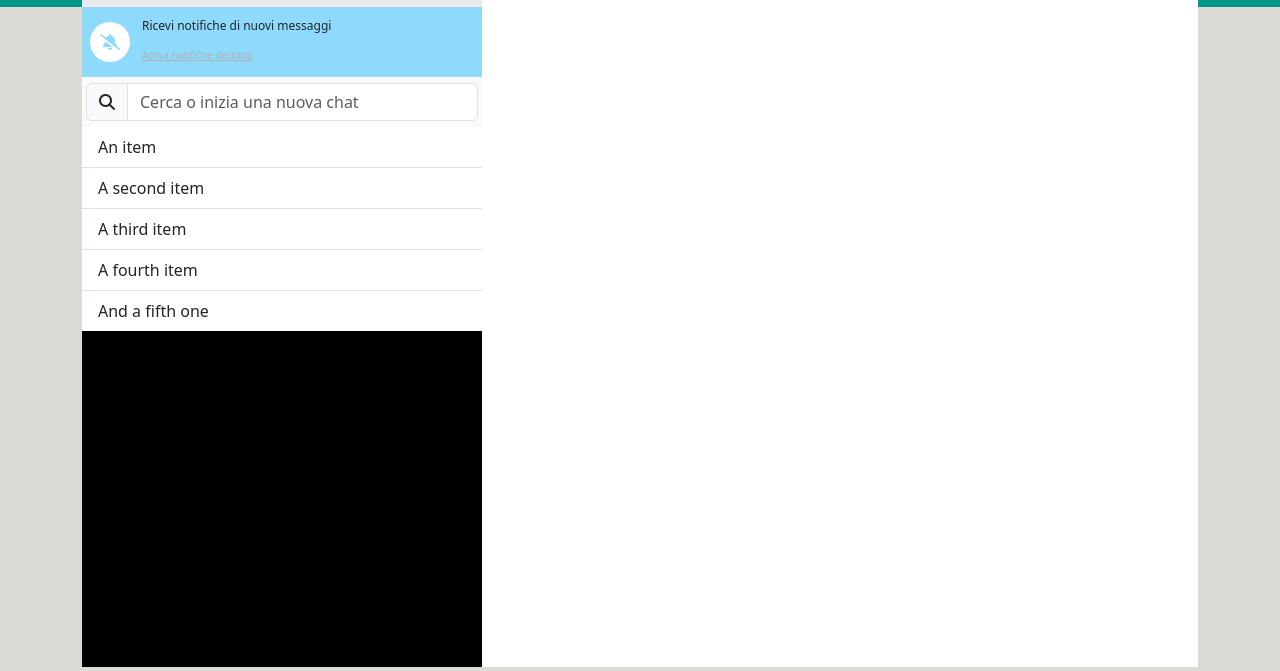
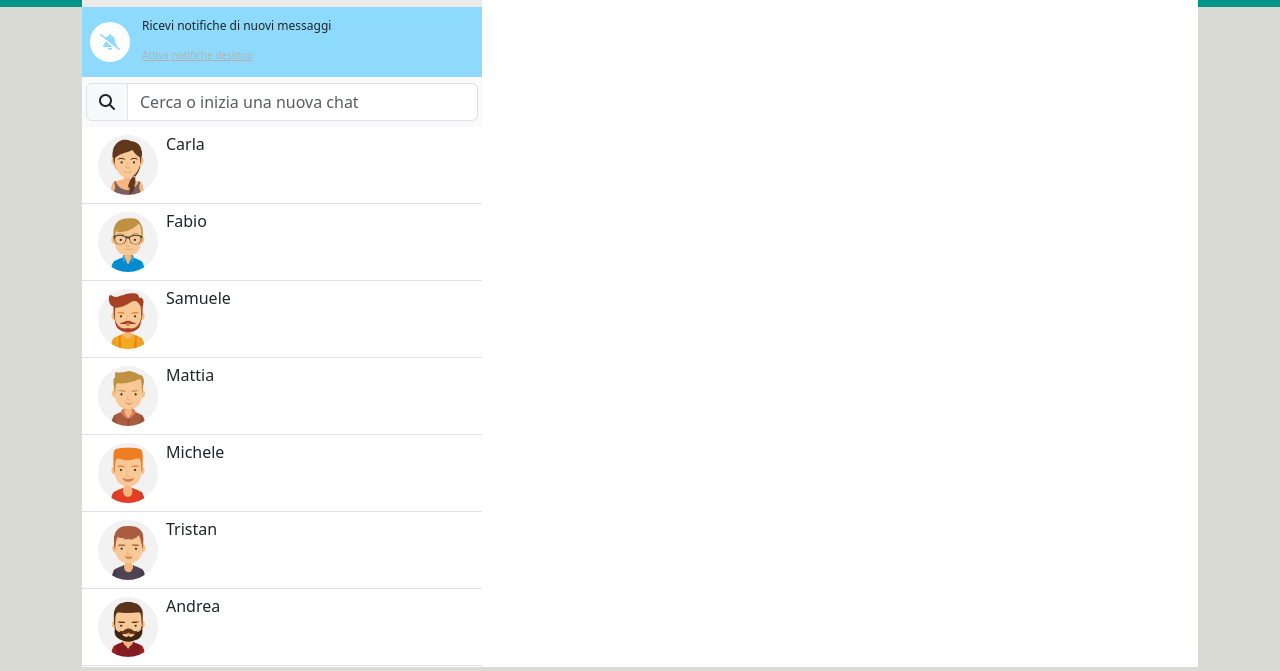
Before and after one commit to GLCVLL/vue-boolzapp, a plain HTML site: page index.html in a window 1280 px wide. Shown: the part 93-764 px from the top of the page. Drawn offline with nearby package versions, Linux system fonts and the light colour scheme.

Commit message:
added contact list

```diff
--- a/css/style.css
+++ b/css/style.css
@@ -13,7 +13,6 @@ main {
 .sidebar {
   height: 100%;
   width: 400px;
-  background-color: black;
 }
 
 .sidebar-header {
@@ -65,7 +64,25 @@ main {
 
 /* SIDEBAR LIST */
 
+/* search bar */
 .search-bar{
   background-color: #fafafa;
   height: 50px;
 }
+
+/* contact list */
+
+#my-list{
+  height: calc(90vh - 180px);
+  overflow-y: auto;
+}
+
+.list-group-item {
+  display: flex;
+}
+
+li img {
+  width: 60px;
+  height: 60px;
+  border-radius: 50%;
+}
--- a/index.html
+++ b/index.html
@@ -54,13 +54,40 @@
                             <input type="text" class="form-control" placeholder="Cerca o inizia una nuova chat" aria-label="Username" aria-describedby="basic-addon1">
                         </div>
                     </div>
-                    <!-- LIST -->
-                    <ul class="list-group list-group-flush">
-                        <li class="list-group-item">An item</li>
-                        <li class="list-group-item">A second item</li>
-                        <li class="list-group-item">A third item</li>
-                        <li class="list-group-item">A fourth item</li>
-                        <li class="list-group-item">And a fifth one</li>
+                    <!-- CONTACT LIST -->
+                    <ul id="my-list" class="list-group list-group-flush">
+                        <li class="list-group-item">
+                            <img src="img/avatar_io.jpg" alt="carla">
+                            <h6 class="mx-2">Carla</h6>
+                        </li>
+                        <li class="list-group-item">
+                            <img src="img/avatar_3.jpg" alt="fabio">
+                            <h6 class="mx-2">Fabio</h6>
+                        </li>
+                        <li class="list-group-item">
+                            <img src="img/avatar_4.jpg" alt="samuele">
+                            <h6 class="mx-2">Samuele</h6>
+                        </li>
+                        <li class="list-group-item">
+                            <img src="img/avatar_5.jpg" alt="Mattia">
+                            <h6 class="mx-2">Mattia</h6>
+                        </li>
+                        <li class="list-group-item">
+                            <img src="img/avatar_1.jpg" alt="michele">
+                            <h6 class="mx-2">Michele</h6>
+                        </li>
+                        <li class="list-group-item">
+                            <img src="img/avatar_7.jpg" alt="tristan">
+                            <h6 class="mx-2">Tristan</h6>
+                        </li>
+                        <li class="list-group-item">
+                            <img src="img/avatar_8.jpg" alt="andrea">
+                            <h6 class="mx-2">Andrea</h6>
+                        </li>
+                        <li class="list-group-item">
+                            <img src="img/avatar_6.jpg" alt="maria">
+                            <h6 class="mx-2">Maria</h6>
+                        </li>
                     </ul>
                 </div>
             </div>
```
